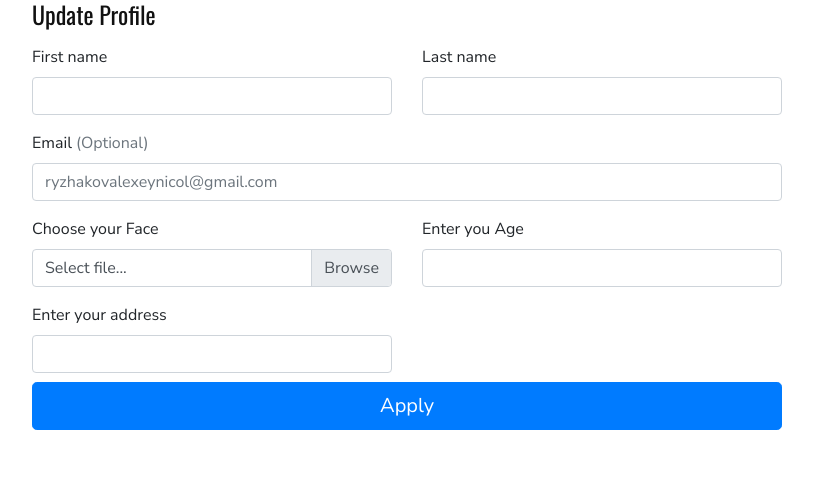
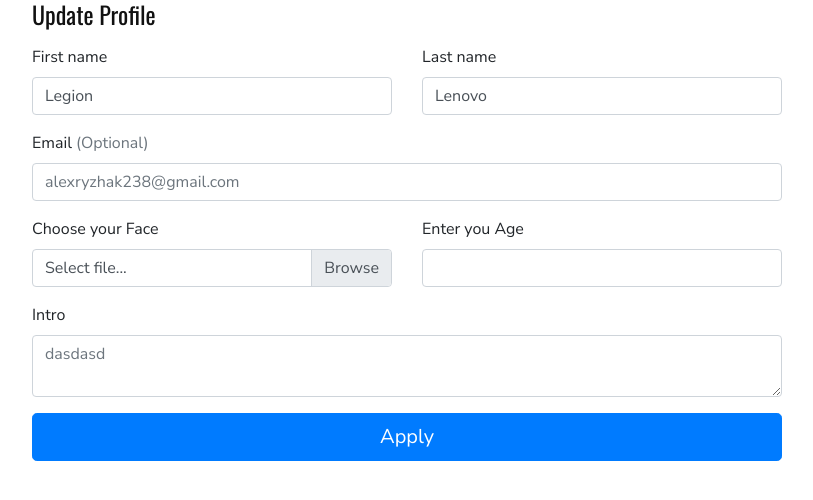
Before and after one commit to Alexey-hash12/django, a Django app: template main/templates/auth/fillprofile.html in a window 1280 px wide. Shown: the top 500 px of the page, without its empty margins (38-851 px from the left). Run offline with Django 3.2, Linux system fonts and the light colour scheme; the template is opened without the code that fills it: values that come from a table or form of the project are taken from there, others are empty; data comes from the database, SQL or seed files in the repository; parts of the project's set-up code (start-up, migrations or seed data) failed here and were passed over; some libraries are stand-ins or nearby versions.

Commit message:
adsawads

```diff
--- a/main/app/forms.py
+++ b/main/app/forms.py
@@ -23,4 +23,4 @@
 class ProfileForm(forms.ModelForm):
 	class Meta:
 		model = Profile
-		fields = ('age', 'address', 'email', 'poster', 'name', 'surname')
+		fields = ('face', 'intro', 'email', 'age', 'last_name', 'first_name')
--- a/main/app/models.py
+++ b/main/app/models.py
@@ -1,17 +1,30 @@
 from django.db import models
 from django.contrib.auth.models import User
+from django.dispatch import receiver
+from django.db.models.signals import post_save
+
 
 class Profile(models.Model):
-	age = models.IntegerField()
-	address = models.CharField(max_length=300)
-	poster = models.ImageField(upload_to = 'poster/')
-	email = models.EmailField()
-	name = models.CharField(max_length=20)
-	surname = models.CharField(max_length=20)
-	user = models.ForeignKey(User, on_delete=models.CASCADE, null=True)
+	first_name = models.CharField(max_length=50, null=True, blank=True)
+	last_name = models.CharField(max_length=50, null=True, blank=True)
+	user = models.OneToOneField(User, on_delete=models.CASCADE)
+	face = models.ImageField(upload_to='user_faces/', null=True, blank=True)
+	intro = models.TextField(null=True)
+	email = models.EmailField(null=True, blank=True)
+	age = models.IntegerField(default=18, null=True, blank=True)
 
 	def __str__(self):
-		return "Profile"
+		return self.user.username
+
+@receiver(post_save, sender=User)
+def create_user_profile(sender, instance, created, **kwargs):
+	if created:
+		Profile.objects.create(user=instance)
+
+
+@receiver(post_save, sender=User)
+def save_user_profile(sender, instance, **kwargs):
+	instance.profile.save()
 
 class Trener(models.Model):
 	staj = models.IntegerField()
--- a/main/app/views.py
+++ b/main/app/views.py
@@ -53,7 +53,11 @@
 @login_required()
 def FillProfile(request):
     if request.method == 'POST':
-        profile = Profile(user=request.user)
+        try:
+            profile = request.user.profile
+        except UserProfile.DoesNotExist:
+            profile = Profile(user=request.user)
+
         if request.method == 'POST':
             form = ProfileForm(request.POST,request.FILES ,instance=profile)
             print(form)
--- a/main/templates/auth/fillprofile.html
+++ b/main/templates/auth/fillprofile.html
@@ -16,14 +16,14 @@
 			<div class="row">
 				<div class="col-md-6 mb-3">
 					<label for="firstName">First name</label>
-					<input type="text" class="form-control" name="name" id="firstName" placeholder="" value="{{ profile.first_name }}" required="">
+					<input type="text" class="form-control" name="first_name" id="firstName" placeholder="" value="{{ profile.first_name }}" required="">
 					<div class="invalid-feedback">
 						Valid first name is required.
 					</div>
 				</div>
 				<div class="col-md-6 mb-3">
 					<label for="lastName">Last name</label>
-					<input type="text" class="form-control" id="lastName" name='surname' placeholder="" value="{{ profile.last_name }}" required="">
+					<input type="text" class="form-control" id="lastName" name='last_name' placeholder="" value="{{ profile.last_name }}" required="">
 					<div class="invalid-feedback">
 						Valid last name is required.
 					</div>
@@ -42,7 +42,7 @@
 						Choose your Face
 					</label>
 				<div class="custom-file" id="customFile" lang="es">
-					<input type="file" class="custom-file-input" id="exampleInputFile" name="poster" aria-describedby="fileHelp">
+					<input type="file" class="custom-file-input" id="exampleInputFile" name="face" aria-describedby="fileHelp">
 					<label class="custom-file-label" for="exampleInputFile">
 						Select file...
 					</label>
@@ -57,16 +57,14 @@
 					<input id="exampleInputAge" type="number" class="form-control" name="age" >
 				</div>
 			</div>
-      <div class="col-md-6 mb-3">
-				<div class="custom-file" id="customFile" lang="es">
-					<label for="exampleInputAge">
-						Enter your address
-					</label>
-					<input id="exampleInputAge" type="text" class="form-control" name="address" >
+			</div>
+			<div class="mb-3">
+				<label for="email">Intro <span class="text-muted"></span></label>
+				<textarea type="text"  name='intro' class="form-control" id="email" placeholder="{{ profile.intro }}"></textarea>
+				<div class="invalid-feedback">
+					Please enter a valid email address for shipping updates.
 				</div>
 			</div>
-			</div>
-
 			<button class="btn btn-primary btn-lg btn-block" type="submit">Apply</button>
 		</form>
 	</div>
```
Also changed, not shown: main/app/migrations/0008_auto_20210215_1806.py (added), main/app/migrations/0009_auto_20210215_1816.py (added), main/app/migrations/0010_auto_20210215_2106.py (added), main/db.sqlite3, main/media/user_faces/LenovoLegionY530-15ICH__1__01.jpg (added).
